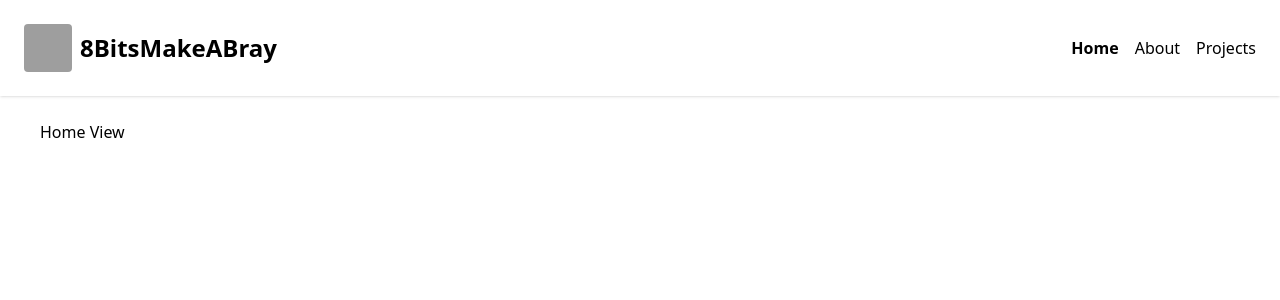
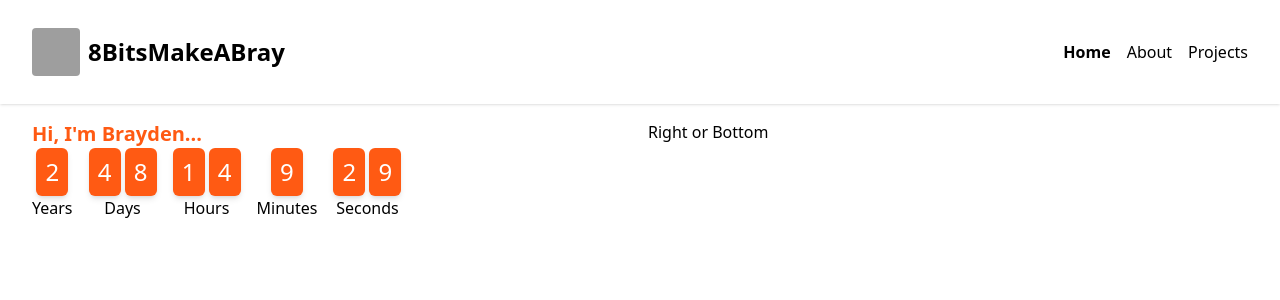
Before and after one commit to braybowler/8bitsmakeabray-v2, a Vue app: page / in a window 1280 px wide. Shown: the top 300 px of the page. Built offline with nearby package versions, Linux system fonts and the light colour scheme; grey boxes are pictures that could not be loaded.

Commit message:
created ElapsedClock component

```diff
--- a/src/App.vue
+++ b/src/App.vue
@@ -6,5 +6,5 @@ import TopNavBar from '@/components/TopNavBar.vue'
 <template>
   <TopNavBar />
 
-  <RouterView class="h-dvh w-full xs:py-2 xs:px-4 sm:py-6 sm:px-10" />
+  <RouterView class="h-dvh w-full xs:py-2 xs:px-4 sm:py-4 sm:px-8" />
 </template>
--- /dev/null
+++ b/src/components/ElapsedClock.vue
@@ -0,0 +1,117 @@
+<script setup lang="ts">
+import { ref, onMounted, onUnmounted, computed } from 'vue'
+
+const started = new Date('2023-05-01');
+
+const diff = ref({
+  years: 0,
+  days: 0,
+  hours: 0,
+  minutes: 0,
+  seconds: 0,
+})
+
+const diffStringArray = computed(() => {
+return Object.fromEntries(
+  Object.entries(diff.value).map(([key, val]) => [
+    key,
+    String(Math.abs(val)).split('')
+  ])
+)
+});
+
+function updateDiff() {
+  const now  = new Date();
+
+  let years = now.getFullYear() - started.getFullYear();
+  const thisAnniversary = new Date(started);
+  thisAnniversary.setFullYear(started.getFullYear() + years);
+  if (now < thisAnniversary) {
+    years--;
+    thisAnniversary.setFullYear(started.getFullYear() + years);
+  }
+
+  let remaining = Math.floor((now.getTime() - thisAnniversary.getTime()) / 1000);
+
+  const days = Math.floor(remaining / 86400);
+  remaining -= days * 86400;
+  const hours = Math.floor(remaining / 3600);
+  remaining -= hours * 3600;
+  const minutes = Math.floor(remaining / 60);
+  remaining -= minutes * 60;
+  const seconds = remaining;
+
+  diff.value = { years, days, hours, minutes, seconds}
+}
+
+let timer: number
+onMounted(() => {
+  updateDiff();
+  timer = window.setInterval(updateDiff, 1000);
+})
+onUnmounted(() => clearInterval(timer))
+</script>
+
+<template>
+  <div class="flex flex-row gap-4">
+    <div class="flex flex-col justify-center items-center">
+      <div class="flex flex-row gap-1">
+        <span
+          v-for="character in diffStringArray.years"
+          class="flex h-12 w-8 text-2xl bg-[#ff5a13] text-white rounded-md justify-center items-center shadow-md"
+        >
+          {{character}}
+        </span>
+      </div>
+      <p>Years</p>
+    </div>
+
+    <div class="flex flex-col justify-center items-center">
+      <div class="flex flex-row gap-1">
+        <span
+          v-for="character in diffStringArray.days"
+          class="flex h-12 w-8 text-2xl bg-[#ff5a13] text-white rounded-md justify-center items-center shadow-md"
+        >
+          {{character}}
+        </span>
+      </div>
+      <p>Days</p>
+    </div>
+
+    <div class="flex flex-col justify-center items-center">
+      <div class="flex flex-row gap-1">
+        <span
+          v-for="character in diffStringArray.hours"
+          class="flex h-12 w-8 text-2xl bg-[#ff5a13] text-white rounded-md justify-center items-center shadow-md"
+        >
+          {{character}}
+        </span>
+      </div>
+      <p>Hours</p>
+    </div>
+
+    <div class="flex flex-col justify-center items-center">
+      <div class="flex flex-row gap-1">
+        <span
+          v-for="character in diffStringArray.minutes"
+          class="flex h-12 w-8 text-2xl bg-[#ff5a13] text-white rounded-md justify-center items-center shadow-md"
+        >
+          {{character}}
+        </span>
+      </div>
+      <p>Minutes</p>
+    </div>
+
+    <div class="flex flex-col justify-center items-center">
+      <div class="flex flex-row gap-1">
+        <span
+          v-for="character in diffStringArray.seconds"
+          class="flex h-12 w-8 text-2xl bg-[#ff5a13] text-white rounded-md justify-center items-center shadow-md"
+        >
+          {{character}}
+        </span>
+      </div>
+      <p>Seconds</p>
+    </div>
+  </div>
+</template>
--- a/src/components/TopNavBar.vue
+++ b/src/components/TopNavBar.vue
@@ -18,7 +18,7 @@ const toggleDropDownVisiblity = () => {
     @click="toggleDropDownVisiblity"
   ></div>
   <header
-    class="flex flex-row justify-between bg-white xs:py-2 xs:px-4 sm:py-3 sm:px-6 w-full shadow-sm"
+    class="flex flex-row justify-between bg-white xs:py-2 xs:px-4 sm:py-4 sm:px-8 w-full shadow-sm"
   >
     <section id="title" class="flex flex-row items-center space-x-2">
       <img
@@ -61,7 +61,7 @@ const toggleDropDownVisiblity = () => {
         </button>
         <nav
           v-if="showDropDownMenu"
-          class="fixed xs:top-15 xs:right-4 bg-gray-100 flex flex-col text-black border border-black rounded-lg shadow-lg p-2 z-10"
+          class="fixed xs:top-15 xs:right-4 bg-gray-100 flex flex-col text-black border border-black rounded-lg shadow-lg shadow-black p-2 z-10"
         >
           <RouterLink
             id="home-link"
--- a/src/views/HomeView.vue
+++ b/src/views/HomeView.vue
@@ -1,5 +1,15 @@
-<script setup lang="ts"></script>
+<script setup lang="ts">
+import ElapsedClock from '@/components/ElapsedClock.vue'
+</script>
 
 <template>
-  <main>Home View</main>
+  <main class="xs:flex xs:flex-col xs:gap-2 sm:gap-4 sm:flex sm:flex-row">
+    <section class="xs:w-full xs:h-1/2 sm:w-1/2 sm:h-full">
+      <h2 class="xs:text-base sm:text-xl font-bold text-[#ff5a13]">Hi, I'm Brayden...</h2>
+      <ElapsedClock />
+    </section>
+    <section class="xs:w-full xs:h-1/2 sm:w-1/2 sm:h-full">
+      Right or Bottom
+    </section>
+  </main>
 </template>
```
